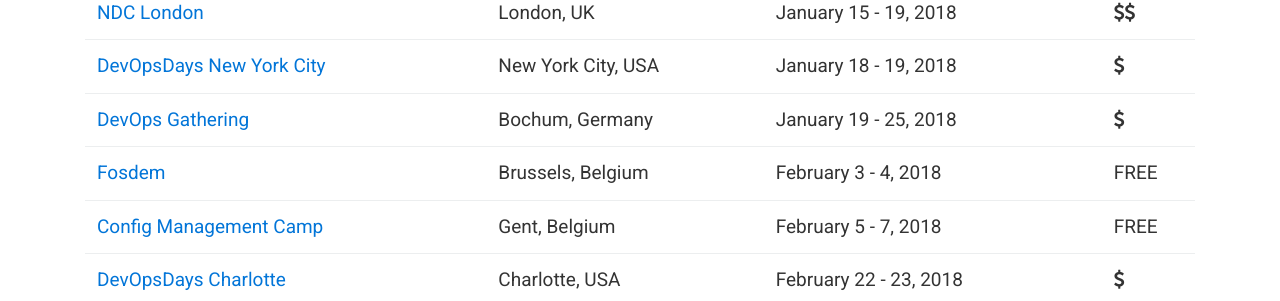
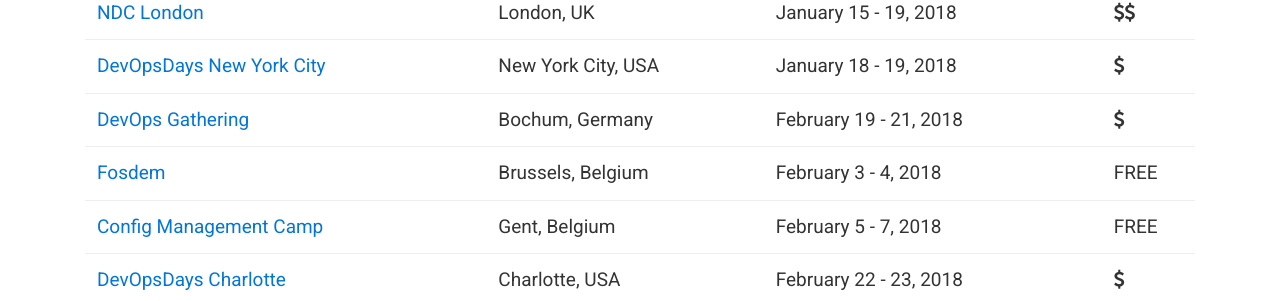
Before and after one commit to finspin/gotodevops.org, a Jekyll site: the page built from index.md, in a window 1280 px wide and 900 px high. Shown: the part 222-523 px from the top of the window. Built offline with Jekyll 4.4.1, drawn with Linux system fonts in a browser that asks for light colours; nearby versions of some CDN libraries.

Commit message:
Fix date for devops-gathering.io

```diff
--- a/_data/conferences.yml
+++ b/_data/conferences.yml
@@ -21,8 +21,8 @@
   location:
       city: Bochum
       country: Germany
-  date: January 19 - 25, 2018
-  start-date: 1516320000
+  date: February 19 - 21, 2018
+  start-date: 1519025400
   cost: 1
 
 - name: Fosdem
```
